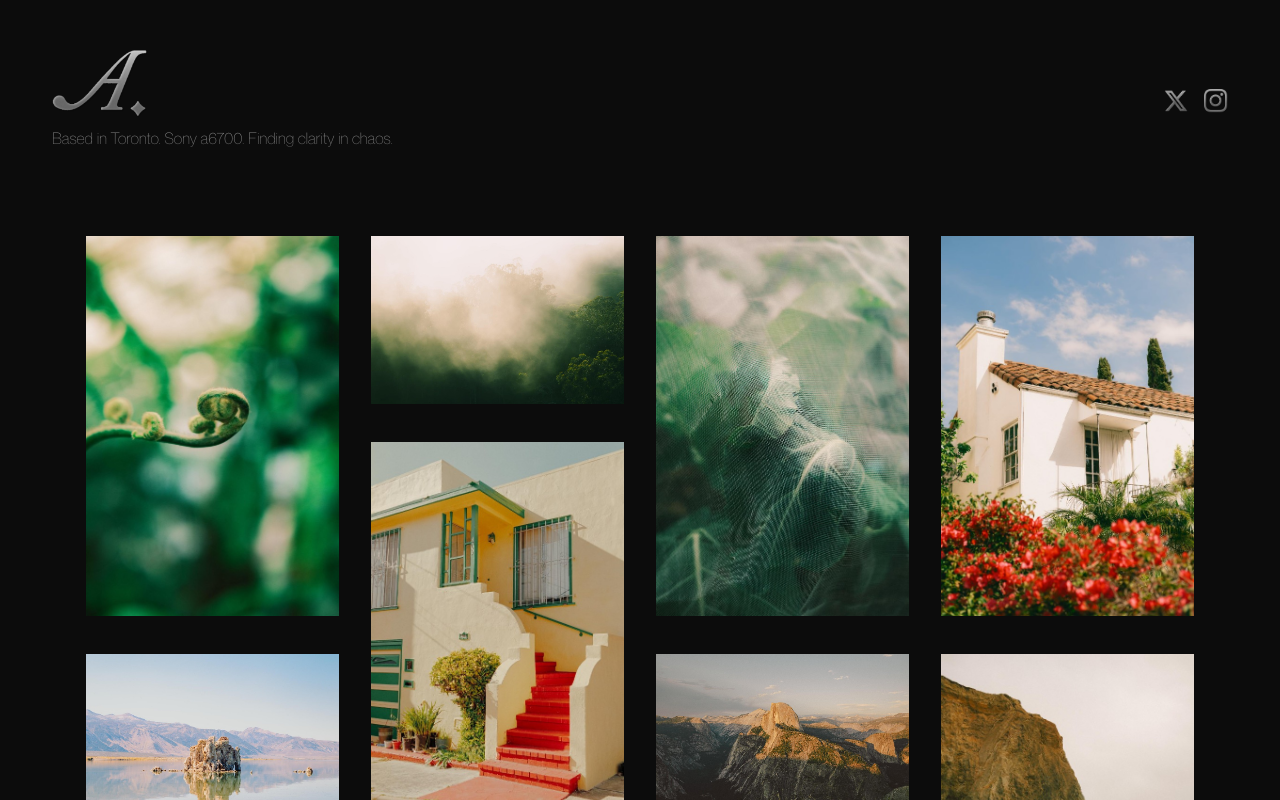
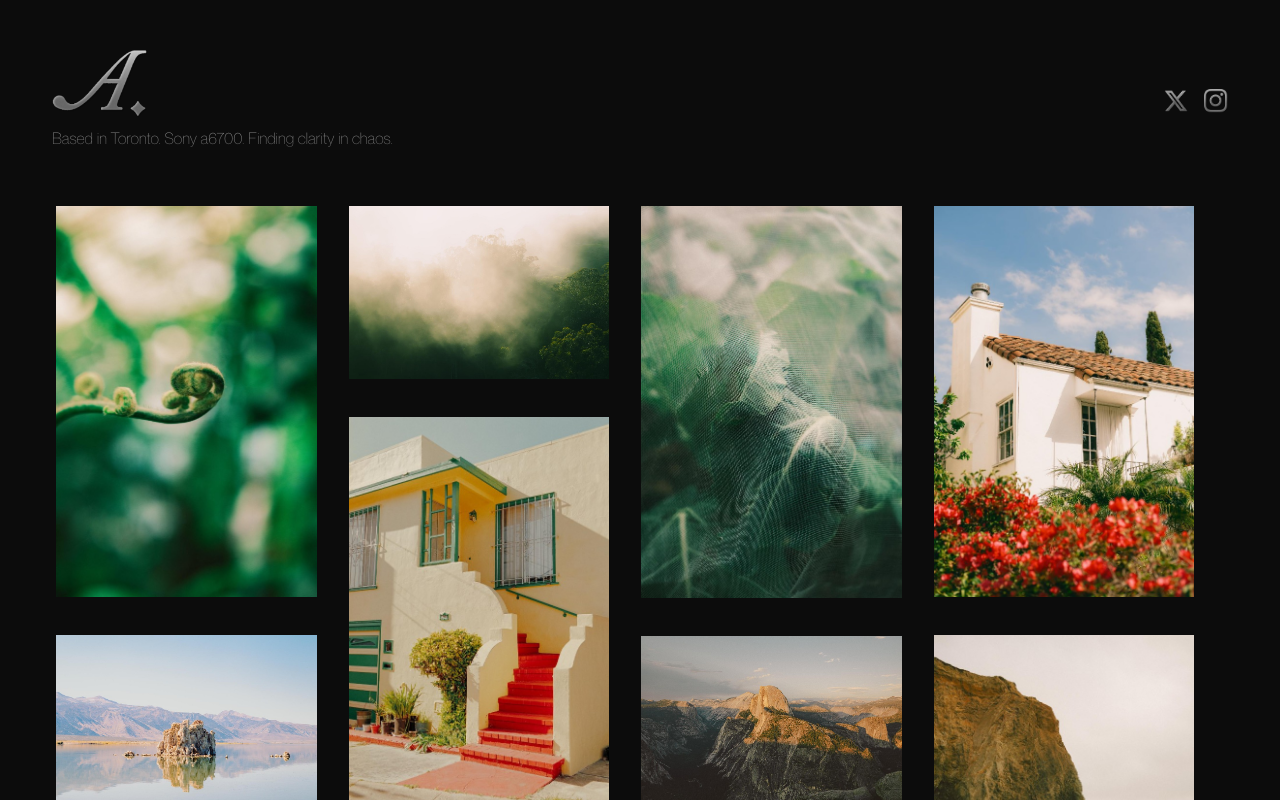
Before and after one commit to 55-LM/photoportfolio, a React (Vite) app: page / in a window 1280 px wide. Shown: the top 800 px of the page. Built offline with nearby package versions, Linux system fonts and the light colour scheme.

Commit message:
Revert "fix: keep gallery centered and prevent glow clipping on all sides with outer padding"
This reverts commit 65431f0b23cb5f397c26381502616ca5df652095.

```diff
--- a/src/Gallery.jsx
+++ b/src/Gallery.jsx
@@ -21,8 +21,7 @@ export default function Gallery() {
 
   return (
     <>
-      <div style={{ padding: 30 }}>
-        <div className="overflow-visible pb-20 sm:pb-12" style={{ overflow: 'visible' }}>
+      <div className="overflow-visible pb-20 sm:pb-12" style={{ overflow: 'visible', paddingRight: 30, paddingBottom: 30 }}>
         <Masonry
           breakpointCols={{
             default: 4,
@@ -154,7 +153,6 @@ export default function Gallery() {
           })}
         </Masonry>
       </div>
-      </div>
 
       {lightboxSrc && (
         <div className="lightbox-open fixed inset-0 bg-black bg-opacity-90 flex items-center justify-center z-50 pt-16">
```
Lines whose indentation alone changed are shown as unchanged.
